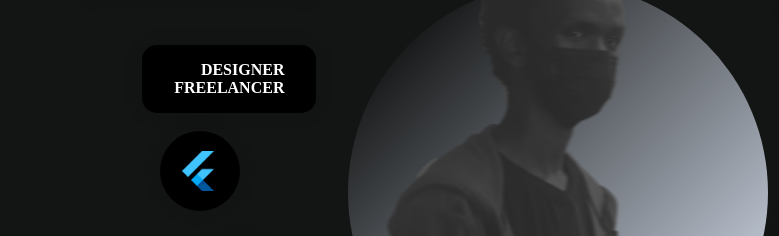
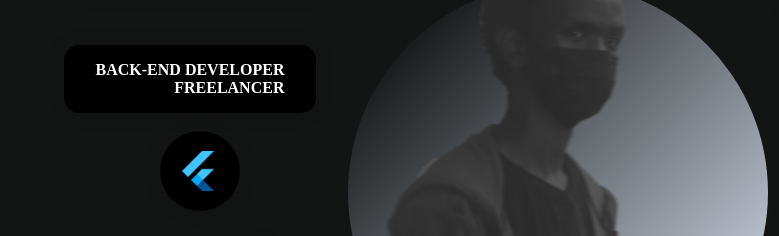
Before and after one commit to danielsrw/myportfolio-klab-work, a plain HTML site: page index.html in a window 1280 px wide. Shown: the part 186-422 px from the top of the page, 92-871 px from the left. Drawn offline with Linux system fonts and the light colour scheme.

Commit message:
New update

```diff
--- a/index.html
+++ b/index.html
@@ -72,7 +72,7 @@
 	                </div>
 
 	                <div class="tag-cmp app__flex">
-	                    <p class="p-text">Designer</p>
+	                    <p class="p-text">Back-End Developer</p>
 	                    <p class="p-text">Freelancer</p>
 	                </div>
 
```
